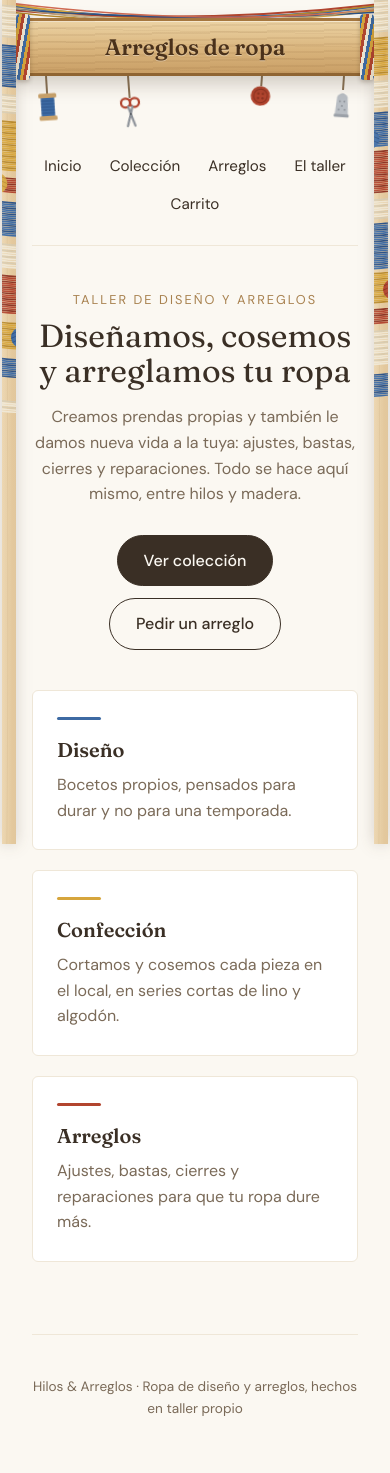
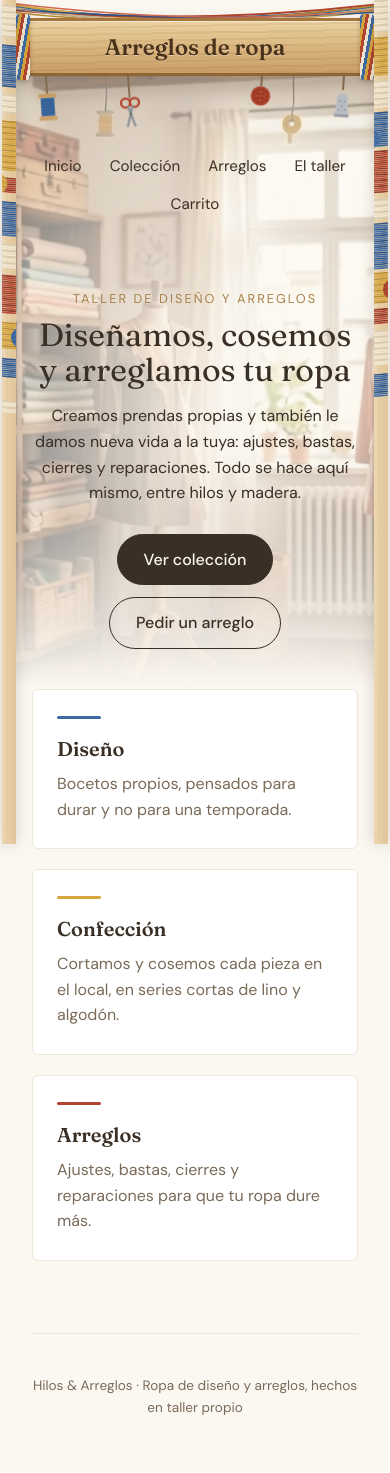
Before and after one commit to true-max-02/hilos_costuras, a Flask app: page / in a window 390 px wide. Run offline with Flask 3, Linux system fonts and the light colour scheme.

Commit message:
Foto del taller de fondo en la portada de inicio
La foto va de pilar a pilar, detrás de la tabla, el menú y la portada,
con un velo crema para que el texto se lea bien.

```diff
--- a/static/css/estilos.css
+++ b/static/css/estilos.css
@@ -139,10 +139,13 @@ body {
 /* ---------- Sitio ---------- */
 
 .sitio {
-  margin: 0 calc(var(--pilar) + 32px);
-  padding-top: 188px;
+  --margen: 32px;
+  --arriba: 188px;
+  margin: 0 calc(var(--pilar) + var(--margen));
+  padding-top: var(--arriba);
 }
-.sitio > * { max-width: 1080px; margin-left: auto; margin-right: auto; }
+.sitio > *, .escena > * { max-width: 1080px; margin-left: auto; margin-right: auto; }
+.sitio > .escena { max-width: none; }
 
 .cabecera {
   display: flex;
@@ -173,6 +176,24 @@ body {
 .menu a:focus-visible::after { transform: scaleX(1); }
 
 /* ---------- Inicio ---------- */
+
+/* Foto del taller detrás de la tabla, el menú y la portada, de pilar a pilar */
+.escena--foto { position: relative; isolation: isolate; }
+.escena--foto::before {
+  content: "";
+  position: absolute;
+  z-index: -1;
+  top: calc(var(--arriba) * -1);
+  bottom: 0;
+  left: calc((var(--pilar) / 2 + var(--margen)) * -1);
+  right: calc((var(--pilar) / 2 + var(--margen)) * -1);
+  background:
+    linear-gradient(180deg, transparent 75%, var(--fondo)),
+    radial-gradient(ellipse 60% 55% at 50% 62%, rgba(251, 248, 242, .88), rgba(251, 248, 242, .5)),
+    url("../img/portada.webp") center 40% / cover no-repeat;
+}
+.escena--foto .cabecera { border-bottom: 0; }
+.escena--foto .bajada { color: var(--texto); }
 
 .portada { text-align: center; padding: 72px 0 56px; }
 .antetitulo {
@@ -389,7 +410,7 @@ body {
 
 @media (max-width: 720px) {
   :root { --pilar: 18px; }
-  .sitio { margin: 0 calc(var(--pilar) + 14px); padding-top: 150px; }
+  .sitio { --margen: 14px; --arriba: 150px; }
   .techo { --tabla-top: 18px; --tabla-alto: 58px; }
   .tabla__amarra { width: 14px; }
   .portada { padding: 44px 0 40px; }
--- a/templates/base.html
+++ b/templates/base.html
@@ -20,6 +20,8 @@
   {{ pilar("der") }}
 
   <div class="sitio">
+    {# Escena: menú + portada; en inicio lleva la foto del taller de fondo #}
+    <div class="escena{% block escena_clase %}{% endblock %}">
     <header class="cabecera">
       <nav class="menu">
         <a href="{{ url_for('inicio') }}">Inicio</a>
@@ -29,6 +31,8 @@
         <a href="#">Carrito</a>
       </nav>
     </header>
+    {% block portada %}{% endblock %}
+    </div>
 
     <main>
       {% block contenido %}{% endblock %}
--- a/templates/inicio.html
+++ b/templates/inicio.html
@@ -1,6 +1,8 @@
 {% extends "base.html" %}
 
-{% block contenido %}
+{% block escena_clase %} escena--foto{% endblock %}
+
+{% block portada %}
 <section class="portada">
   <p class="antetitulo">Taller de diseño y arreglos</p>
   <h1>Diseñamos, cosemos y arreglamos tu ropa</h1>
@@ -13,6 +15,9 @@
     <a class="boton boton--claro" href="{{ url_for('arreglos') }}#agendar">Pedir un arreglo</a>
   </div>
 </section>
+{% endblock %}
+
+{% block contenido %}
 
 <section class="pasos">
   <article class="paso">
```
Also changed, not shown: static/img/portada.webp (added).
